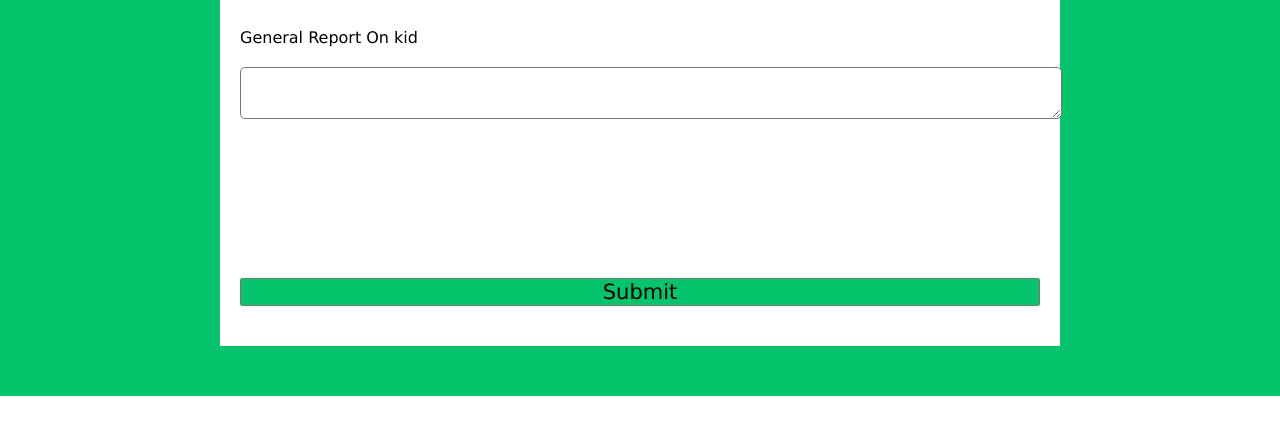
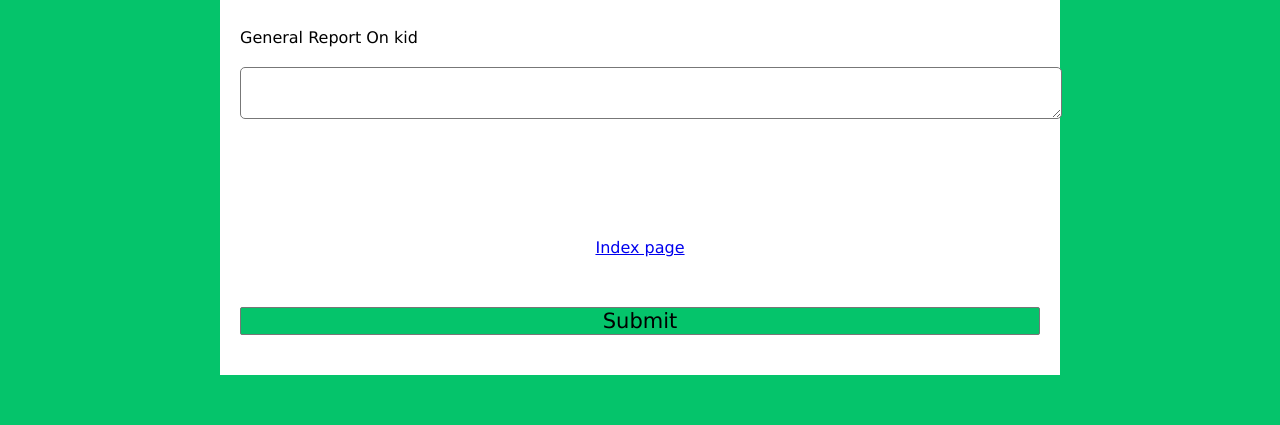
Before and after one commit to python-benedict/mobile-web-Dashboard-Form, a Django app: page / in a window 1280 px wide. Shown: the part 2342-2767 px from the top of the page. Before the commit the page ends 2738 px from the top, so only its background shows below. Run offline with Django 4.2, Linux system fonts and the light colour scheme.

Commit message:
added a new view to the views.py file

```diff
--- a/mwsmsApp/templates/mwsmsApp/home.html
+++ b/mwsmsApp/templates/mwsmsApp/home.html
@@ -308,7 +308,7 @@
 
         <!-- Multi-line Text Input Control -->
 
-        <a href="index.html"></a>
+        <a href="index.html">Index page</a>
         <button class="button1" type="submit" value="submit">
             Submit
         </button>
--- a/mwsmsApp/views.py
+++ b/mwsmsApp/views.py
@@ -12,3 +12,6 @@ def my_form(request):
   else:
       form = MyForm()
   return render(request, 'mwsmsApp/home.html', {'form': form})
+
+def index(request):
+   return render(request, 'mwsmsApp/index.html')
```
